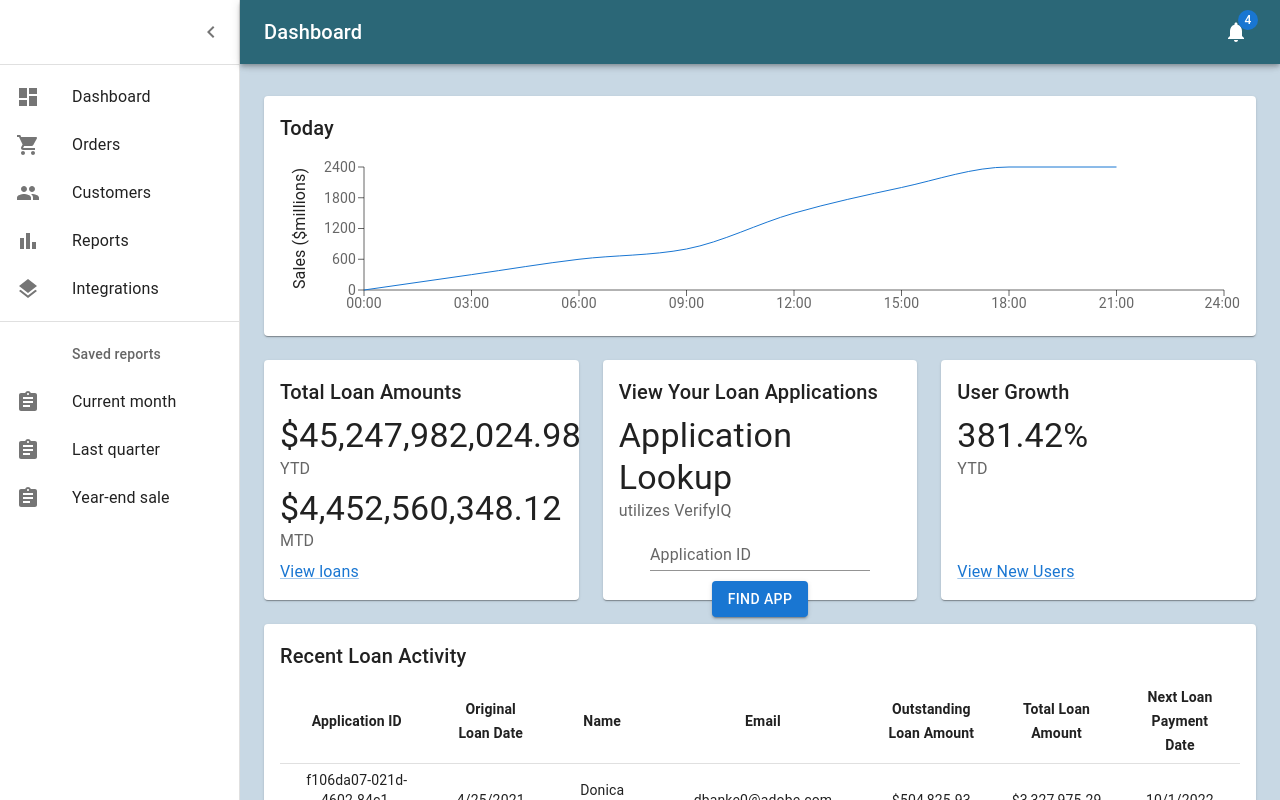
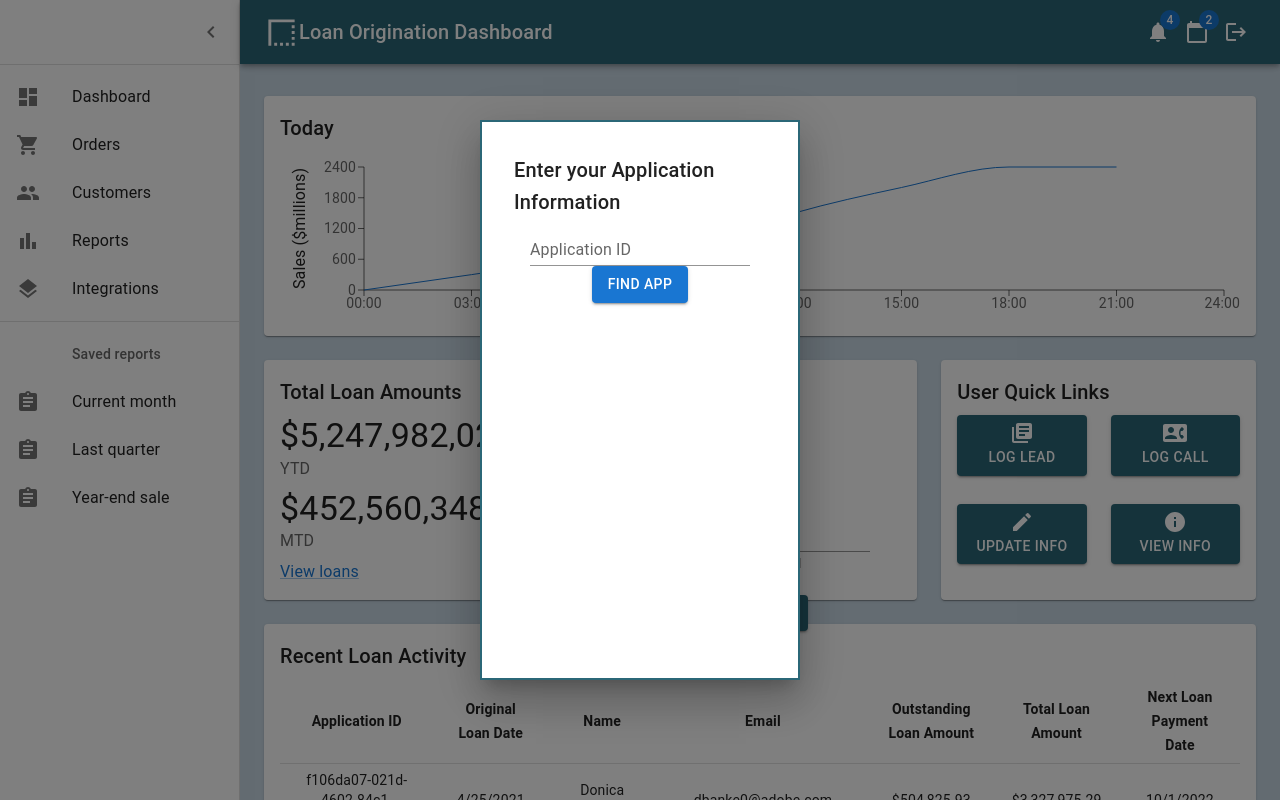
Before and after one commit to GalexyN/mock-demo-site, a React app: page / in a window 1280 px wide. Both pictures are taken after a click on the button "FIND APP". Built offline with nearby package versions, Linux system fonts and the light colour scheme; the HTML template or start-up script is replaced by a standard one.

Commit message:
added user activities and refactored code for more styling

```diff
--- a/client/components/Dashboard.js
+++ b/client/components/Dashboard.js
@@ -17,12 +17,15 @@ import Link from '@mui/material/Link';
 import MenuIcon from '@mui/icons-material/Menu';
 import ChevronLeftIcon from '@mui/icons-material/ChevronLeft';
 import NotificationsIcon from '@mui/icons-material/Notifications';
+import CalendarTodayIcon from '@mui/icons-material/CalendarToday';
+import LogoutIcon from '@mui/icons-material/Logout';
+import BorderStyleSharpIcon from '@mui/icons-material/BorderStyleSharp';
 import { mainListItems, secondaryListItems } from './listItems';
 import Chart from './Chart';
 import TotalLoans from './TotalLoans';
 import Orders from './Orders';
 import ViewApplications from './ViewApplications';
-import NewUsers from './NewUsers';
+import UserActivities from './UserActivities';
 
 function Copyright(props) {
   return (
@@ -115,6 +118,7 @@ function DashboardContent() {
             >
               <MenuIcon />
             </IconButton>
+            <BorderStyleSharpIcon fontSize="large" />
             <Typography
               component="h1"
               variant="h6"
@@ -122,11 +126,17 @@ function DashboardContent() {
               noWrap
               sx={{ flexGrow: 1 }}
             >
-              Dashboard
+              Loan Origination Dashboard
             </Typography>
-            <IconButton color="inherit">
-              <Badge badgeContent={4} color="primary">
+            <IconButton color="inherit" >
+              <Badge badgeContent={4} color="primary" >
                 <NotificationsIcon />
+              </Badge>
+              <Badge badgeContent={2} color="primary" sx={{ marginLeft: '15px', marginRight: '15px' }}>
+                <CalendarTodayIcon />
+              </Badge>
+              <Badge color="primary">
+                <LogoutIcon />
               </Badge>
             </IconButton>
           </Toolbar>
@@ -200,7 +210,7 @@ function DashboardContent() {
                   <ViewApplications />
                 </Paper>
               </Grid>
-              {/* New Users */}
+              {/* User Activities */}
               <Grid item xs={12} md={6} lg={4}>
                 <Paper
                   sx={{
@@ -210,7 +220,7 @@ function DashboardContent() {
                     height: 240,
                   }}
                 >
-                  <NewUsers />
+                  <UserActivities />
                 </Paper>
               </Grid>
               {/* Recent Orders */}
--- a/client/components/NewUsers.js
+++ /dev/null
@@ -1,27 +0,0 @@
-import * as React from 'react';
-import Link from '@mui/material/Link';
-import Typography from '@mui/material/Typography';
-import Title from './Title';
-
-function preventDefault(event) {
-    event.preventDefault();
-}
-
-export default function NewUsers() {
-    return (
-        <React.Fragment>
-            <Title>User Growth</Title>
-            <Typography component="p" variant="h4">
-                381.42%
-            </Typography>
-            <Typography color="text.secondary" sx={{flex: 1}}>
-                YTD
-            </Typography>
-            <div>
-                <Link color="primary" href="#" onClick={preventDefault}>
-                    View New Users
-                </Link>
-            </div>
-        </React.Fragment>
-    );
-}
--- a/client/components/TotalLoans.js
+++ b/client/components/TotalLoans.js
@@ -12,13 +12,13 @@ export default function TotalLoans() {
     <React.Fragment>
       <Title>Total Loan Amounts</Title>
       <Typography component="p" variant="h4">
-        $45,247,982,024.98
+        $5,247,982,024.98
       </Typography>
       <Typography color="text.secondary" sx={{ flex: 1 }}>
         YTD
       </Typography>
       <Typography component="p" variant="h4">
-        $4,452,560,348.12
+        $452,560,348.12
       </Typography>
       <Typography color="text.secondary" sx={{ flex: 1 }}>
         MTD
--- /dev/null
+++ b/client/components/UserActivities.js
@@ -0,0 +1,37 @@
+import * as React from 'react';
+import Link from '@mui/material/Link';
+import Typography from '@mui/material/Typography';
+import Title from './Title';
+import Grid from '@mui/material/Grid';
+import Box from '@mui/material/Box';
+import Button from '@mui/material/Button';
+import LibraryBooksIcon from '@mui/icons-material/LibraryBooks';
+import ContactPhoneIcon from '@mui/icons-material/ContactPhone';
+import EditIcon from '@mui/icons-material/Edit';
+import InfoIcon from '@mui/icons-material/Info';
+
+function preventDefault(event) {
+    event.preventDefault();
+}
+
+export default function UserActivities() {
+    return (
+        <React.Fragment>
+            <Title>User Quick Links</Title>
+            <Grid container rowSpacing={1} columnSpacing={{ xs: 1, sm: 2, md: 3 }} sx={{ flexGrow: 1 }}>
+                <Grid item xs={6}>
+                    <Button sx={{ backgroundColor: "#2b6777", width: '100%', display: 'flex', flexDirection: 'column' }} variant="contained"><LibraryBooksIcon />Log Lead</Button>
+                </Grid>
+                <Grid item xs={6}>
+                    <Button sx={{ backgroundColor: "#2b6777", width: '100%', display: 'flex', flexDirection: 'column' }} variant="contained"><ContactPhoneIcon />Log Call</Button>
+                </Grid>
+                <Grid item xs={6}>
+                    <Button sx={{ backgroundColor: "#2b6777", width: '100%', display: 'flex', flexDirection: 'column' }} variant="contained"><EditIcon />Update Info</Button>
+                </Grid>
+                <Grid item xs={6}>
+                    <Button sx={{ backgroundColor: "#2b6777", width: '100%', display: 'flex', flexDirection: 'column' }} variant="contained"><InfoIcon />View Info</Button>
+                </Grid>
+            </Grid>
+        </React.Fragment >
+    );
+}
--- a/client/components/ViewApplications.js
+++ b/client/components/ViewApplications.js
@@ -6,13 +6,14 @@ import Box from '@mui/material/Box';
 import Grid from '@mui/material/Grid';
 import Button from '@mui/material/Button';
 import TextField from '@mui/material/TextField';
+import Modal from '@mui/material/Modal';
 
 function preventDefault(event) {
     event.preventDefault();
 }
 
 const style = {
-    // position: 'absolute',
+    position: 'absolute',
     top: '50%',
     left: '50%',
     transform: 'translate(-50%, -50%)',
@@ -25,23 +26,52 @@ const style = {
 };
 
 export default function ViewApplications() {
+    const [open, setOpen] = React.useState(false);
+    const handleOpen = () => setOpen(true);
+    const handleClose = () => setOpen(false);
+
     return (
         <React.Fragment>
-            <Title>View Your Loan Applications</Title>
+            {/* <Title>View Your Loan Applications</Title> */}
             <Typography component="p" variant="h4">
                 Application Lookup
             </Typography>
-            <Typography color="text.secondary" sx={{ flex: 1 }}>
+            <Typography color="text.secondary" sx={{paddingBottom: '20px'}}>
                 utilizes VerifyIQ
             </Typography>
             <div>
                 {/* <ViewApplicationModal /> */}
-                <Grid container align="center" rowSpacing="10px">
+                <Grid container align="center" rowSpacing="20px">
                     <Grid item xs={12}>
-                        <TextField id="standard-basic" label="Application ID" variant="standard" />
+                        <TextField id="standard-basic" label="Application ID" variant="standard" helperText="Please enter application id" sx={{ label: { color: "#2b6777" }}}/>
                     </Grid>
                     <Grid item xs={12}>
-                        <Button variant="contained">Find App</Button>
+                        <Button onClick={handleOpen} sx={{ backgroundColor: "#2b6777"}} variant="contained">Find App</Button>
+                        <Modal
+                            open={open}
+                            onClose={handleClose}
+                            aria-labelledby="modal-modal-title"
+                            aria-describedby="modal-modal-description"
+                        >
+                            <Box
+                                component="form"
+                                sx={style}
+                                noValidate
+                                autoComplete="off"
+                            >
+                                <Typography id="modal-modal-title" variant="h6" component="h2" >
+                                    Enter your Application Information
+                                </Typography>
+                                <Grid container align="center">
+                                    <Grid item xs={12}>
+                                        <TextField id="standard-basic" label="Application ID" variant="standard" />
+                                    </Grid>
+                                    <Grid item xs={12}>
+                                        <Button variant="contained">Find App</Button>
+                                    </Grid>
+                                </Grid>
+                            </Box>
+                        </Modal>
                     </Grid>
                 </Grid>
             </div>
```
Also changed, not shown: client/components/ViewApplicationModal.js (+0 -10 lines).
